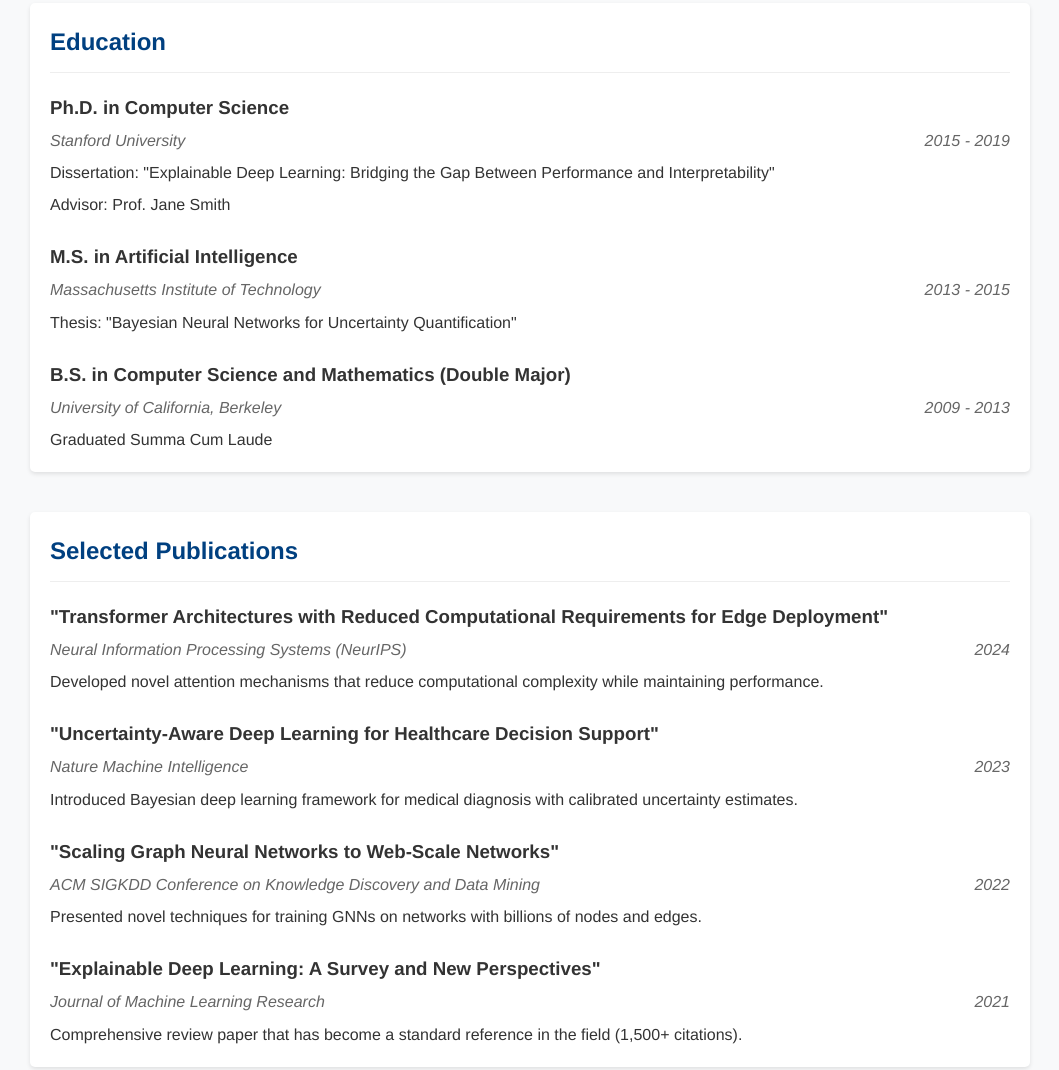
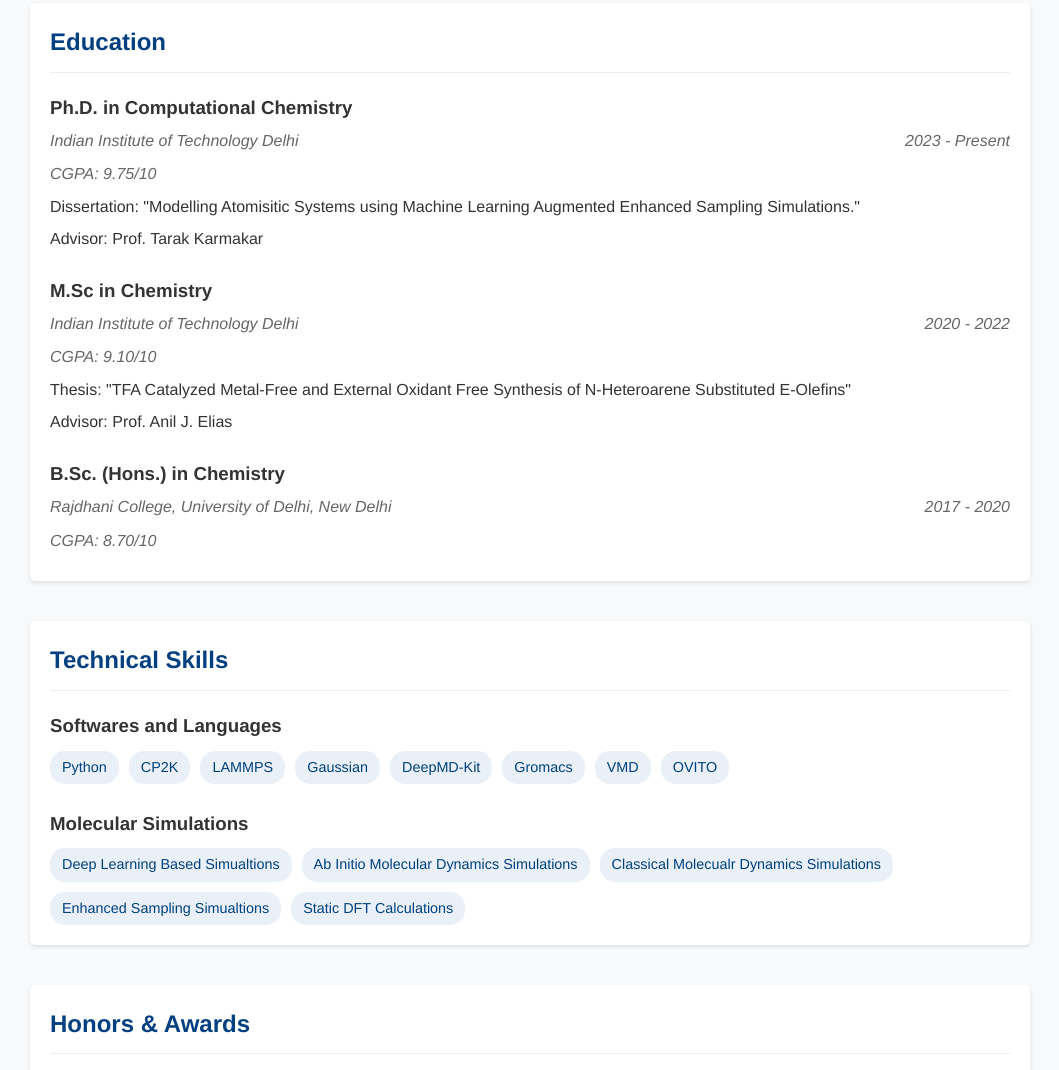
Before and after one commit to anmol-compchem/anmol, a plain HTML site: page CV.html in a window 1280 px wide. Shown: the part 358-1428 px from the top of the page, without its empty margins (110-1169 px from the left). Drawn offline with Linux system fonts and the light colour scheme.

Commit message:
Add files via upload

```diff
--- a/CV.html
+++ b/CV.html
@@ -358,8 +358,8 @@
                   <li><a href="index.html">Home</a></li>
             <li><a href="research.html">Research</a></li>
             <li><a href="publications.html">Publications</a></li>
-            <li><a href="conferences.html">Conferences</a></li>
-            <li><a href="gallery.html">Gallery</a></li>
+            <!--<li><a href="conferences.html">Conferences</a></li>
+            <li><a href="gallery.html">Gallery</a></li>-->
             <li><a href="contact.html">Contact</a></li>
             <li><a href="CV.html">CV</a></li>
                 </ul>
@@ -382,42 +382,51 @@
     </div>
 
     <div class="cv-actions">
-        <a href="#">Download CV</a>
+        <a href="./images/CV.pdf">Download CV</a>
     </div>
 
     <div class="cv-section">
         <h2>Education</h2>
 
         <div class="cv-item">
-            <h3>Ph.D. in Computer Science</h3>
+            <h3>Ph.D. in Computational Chemistry</h3>
             <div class="cv-item-meta">
-                <span>Stanford University</span>
-                <span>2015 - 2019</span>
+                <span>Indian Institute of Technology Delhi</span>
+                <span>2023 - Present</span>
             </div>
-            <p>Dissertation: "Explainable Deep Learning: Bridging the Gap Between Performance and Interpretability"</p>
-            <p>Advisor: Prof. Jane Smith</p>
+            <div class="cv-item-meta">
+                <span>CGPA: 9.75/10</span>
+            </div>
+            <p>Dissertation: "Modelling Atomisitic Systems using Machine Learning Augmented Enhanced Sampling Simulations."</p>
+            <p>Advisor: Prof. Tarak Karmakar</p>
         </div>
 
         <div class="cv-item">
-            <h3>M.S. in Artificial Intelligence</h3>
+            <h3>M.Sc in Chemistry</h3>
             <div class="cv-item-meta">
-                <span>Massachusetts Institute of Technology</span>
-                <span>2013 - 2015</span>
+                <span>Indian Institute of Technology Delhi</span>
+                <span>2020 - 2022</span>
             </div>
-            <p>Thesis: "Bayesian Neural Networks for Uncertainty Quantification"</p>
+            <div class="cv-item-meta">
+                <span>CGPA: 9.10/10</span>
+            </div>
+            <p>Thesis: "TFA Catalyzed Metal-Free and External Oxidant Free Synthesis of N-Heteroarene Substituted E-Olefins"</p>
+            <p>Advisor: Prof. Anil J. Elias</p>
         </div>
 
         <div class="cv-item">
-            <h3>B.S. in Computer Science and Mathematics (Double Major)</h3>
+            <h3>B.Sc. (Hons.) in Chemistry</h3>
             <div class="cv-item-meta">
-                <span>University of California, Berkeley</span>
-                <span>2009 - 2013</span>
+                <span>Rajdhani College, University of Delhi, New Delhi</span>
+                <span>2017 - 2020</span>
             </div>
-            <p>Graduated Summa Cum Laude</p>
+            <div class="cv-item-meta">
+                <span>CGPA: 8.70/10</span>
+            </div>
         </div>
     </div>
 
-    <div class="cv-section">
+    <!--<div class="cv-section">
         <h2>Selected Publications</h2>
 
         <div class="cv-item">
@@ -468,39 +477,39 @@
             </div>
             <p>Advanced course focusing on scalable machine learning algorithms for big data applications.</p>
         </div>
-    </div>
+    </div>-->
 
     <div class="cv-section">
         <h2>Technical Skills</h2>
 
         <div class="cv-item">
-            <h3>Programming & Development</h3>
+            <h3>Softwares and Languages</h3>
             <div class="skills-list">
                 <span class="skill-tag">Python</span>
-                <span class="skill-tag">PyTorch</span>
-                <span class="skill-tag">TensorFlow</span>
-                <span class="skill-tag">JAX</span>
-                <span class="skill-tag">R</span>
-                <span class="skill-tag">Julia</span>
-                <span class="skill-tag">C++</span>
-                <span class="skill-tag">SQL</span>
-                <span class="skill-tag">Docker</span>
-                <span class="skill-tag">Kubernetes</span>
+                <span class="skill-tag">CP2K</span>
+                <span class="skill-tag">LAMMPS</span>
+                <span class="skill-tag">Gaussian</span>
+                <span class="skill-tag">DeepMD-Kit</span>
+                <span class="skill-tag">Gromacs</span>
+                <span class="skill-tag">VMD</span>
+                <span class="skill-tag">OVITO</span>
+                <!--<span class="skill-tag"></span>
+                <span class="skill-tag">Kubernetes</span>-->
             </div>
         </div>
 
         <div class="cv-item">
-            <h3>Machine Learning & Data Science</h3>
+            <h3>Molecular Simulations</h3>
             <div class="skills-list">
-                <span class="skill-tag">Deep Learning</span>
-                <span class="skill-tag">Natural Language Processing</span>
-                <span class="skill-tag">Computer Vision</span>
-                <span class="skill-tag">Graph Neural Networks</span>
-                <span class="skill-tag">Reinforcement Learning</span>
-                <span class="skill-tag">Bayesian Methods</span>
+                <span class="skill-tag">Deep Learning Based Simualtions</span>
+                <span class="skill-tag">Ab Initio Molecular Dynamics Simulations</span>
+                <span class="skill-tag">Classical Molecualr Dynamics Simulations</span>
+                <span class="skill-tag">Enhanced Sampling Simualtions</span>
+                <span class="skill-tag">Static DFT Calculations</span>
+               <!-- <span class="skill-tag">Bayesian Methods</span>
                 <span class="skill-tag">Large Language Models</span>
                 <span class="skill-tag">Time Series Analysis</span>
-                <span class="skill-tag">Distributed Computing</span>
+                <span class="skill-tag">Distributed Computing</span> -->
             </div>
         </div>
     </div>
```
Also changed, not shown: contact.html (+2 -2 lines), index.html (+22 -26 lines), publications.html (+2 -2 lines), research.html (+2 -2 lines).
